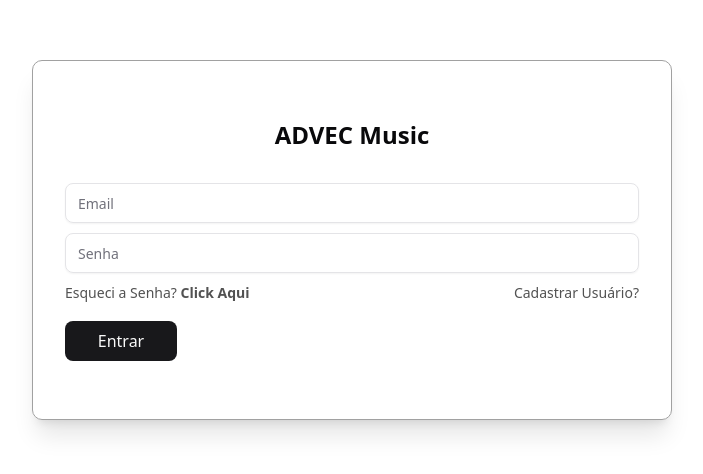
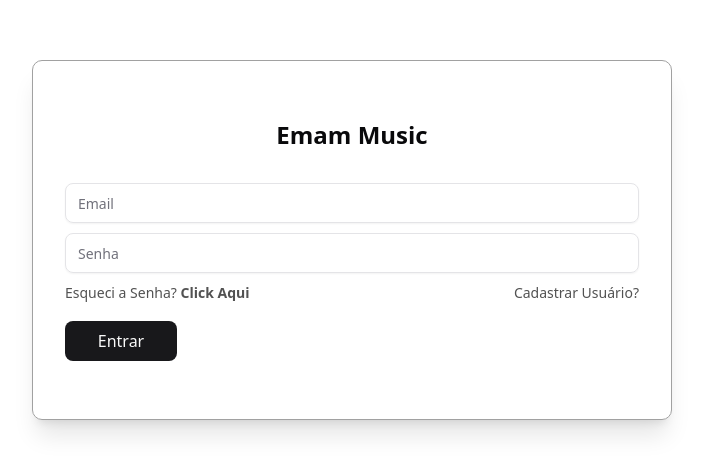
Before and after one commit to WesleiPossidonio/escola-de-musica-advec-macae, a React (Vite) app: page /admin in a window 1280 px wide. Shown: the part 160-634 px from the top of the page, without its empty margins (288-991 px from the left). Built offline with nearby package versions, Linux system fonts and the light colour scheme; no server answers.

Commit message:
update login

```diff
--- a/src/Pages/Login/index.tsx
+++ b/src/Pages/Login/index.tsx
@@ -44,10 +44,10 @@ export const Login = () => {
   return (
     <main className='w-full h-dvh flex items-center justify-center'>
 
-      <form className='w-1/2 h-90 flex flex-col items-center
+      <form className='w-full md:w-1/2 h-90 flex flex-col items-center
         justify-center space-y-2.5 p-8 border border-neutral-400 shadow-xl rounded-lg' onSubmit={handleSubmit(handleLogin)}>
         <div className='mb-8 text-center'>
-          <h1 className="text-2xl font-bold">ADVEC Music</h1>
+          <h1 className="text-2xl font-bold">Emam Music</h1>
         </div>
         <Input className='h-10 ' type='text' placeholder='Email' {...register('email')} />
         <Input className='h-10' type='password' placeholder='Senha'{...register('password')} />
```
